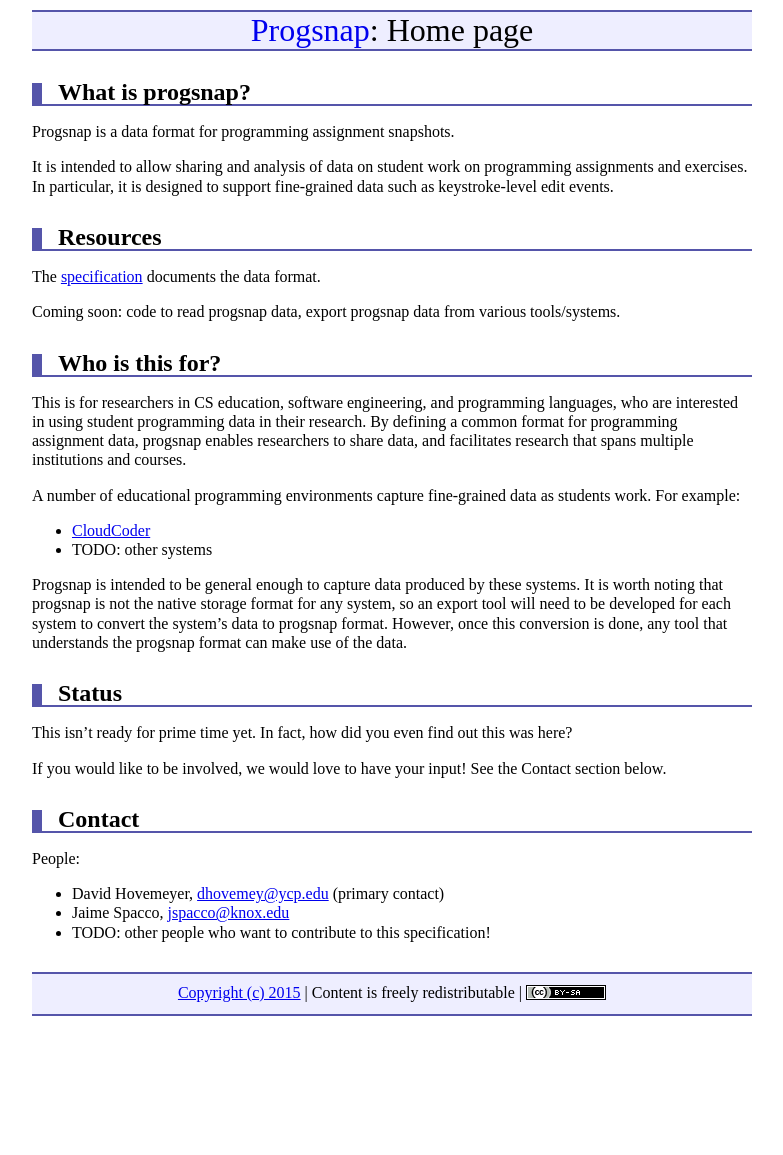
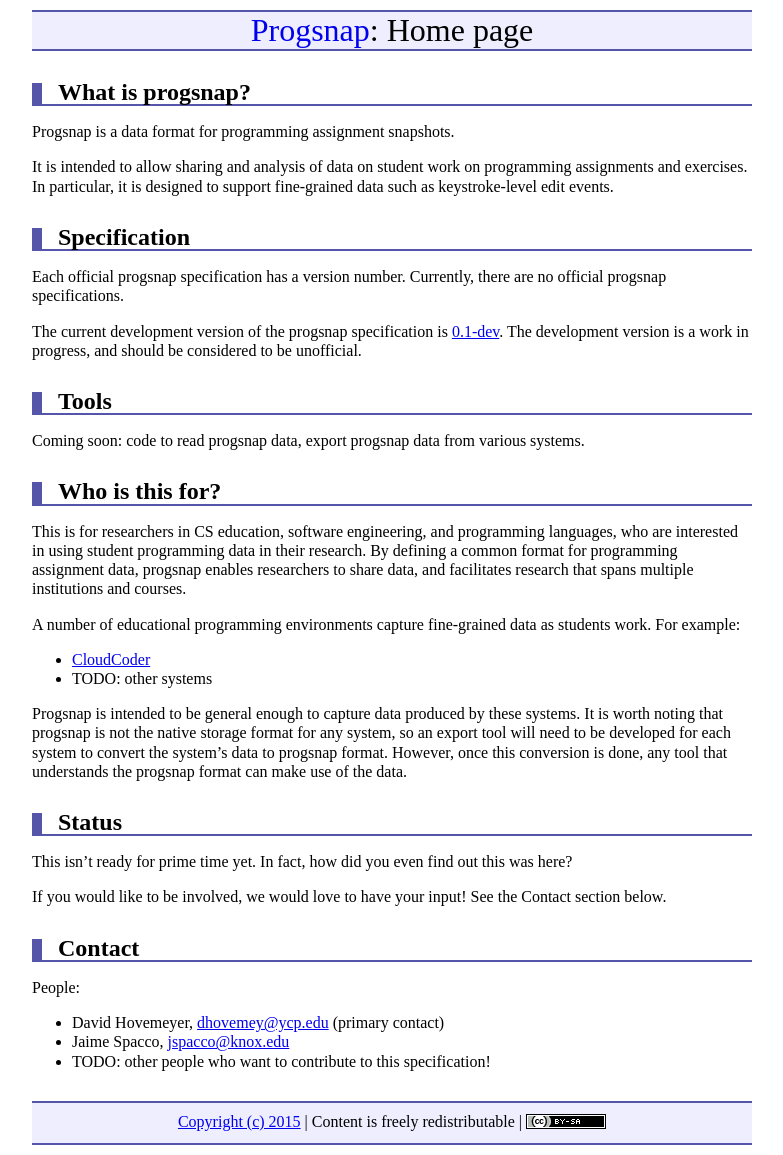
Before and after one commit to cloudcoderdotorg/progsnap-spec, a Jekyll site: the page built from index.md, in a window 1280 px wide. Shown: the whole page, without its empty margins (248-1031 px from the left). Built offline with Jekyll 4.4.1, drawn with Linux system fonts in a browser that asks for light colours; Markdown is read by kramdown in place of the engine named in the settings; before the commit the page ends 1026 px from its top, so only the background shows below that.

Commit message:
make version number part of the spec filename

```diff
--- a/index.md
+++ b/index.md
@@ -9,11 +9,15 @@ Progsnap is a data format for programming assignment snapshots.
 
 It is intended to allow sharing and analysis of data on student work on programming assignments and exercises.  In particular, it is designed to support fine-grained data such as keystroke-level edit events.
 
-# Resources
+# Specification
 
-The [specification](spec.html) documents the data format.
+Each official progsnap specification has a version number.  Currently, there are no official progsnap specifications.
 
-Coming soon: code to read progsnap data, export progsnap data from various tools/systems.
+The current development version of the progsnap specification is [0.1-dev](spec-0.1-dev.html).  The development version is a work in progress, and should be considered to be unofficial.
+
+# Tools
+
+Coming soon: code to read progsnap data, export progsnap data from various systems.
 
 # Who is this for?
 
```
Also changed, not shown: spec-0.1-dev.md (renamed from spec.md, +2 -2 lines).
